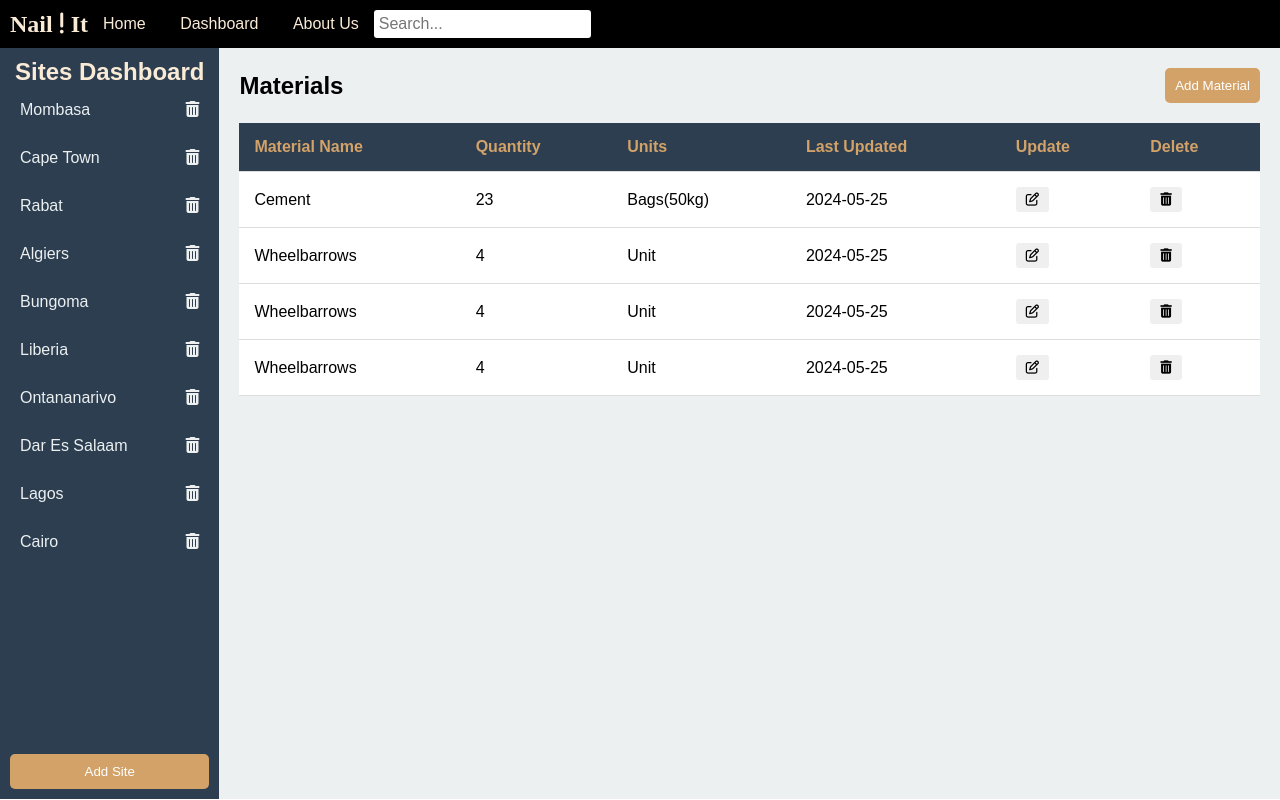
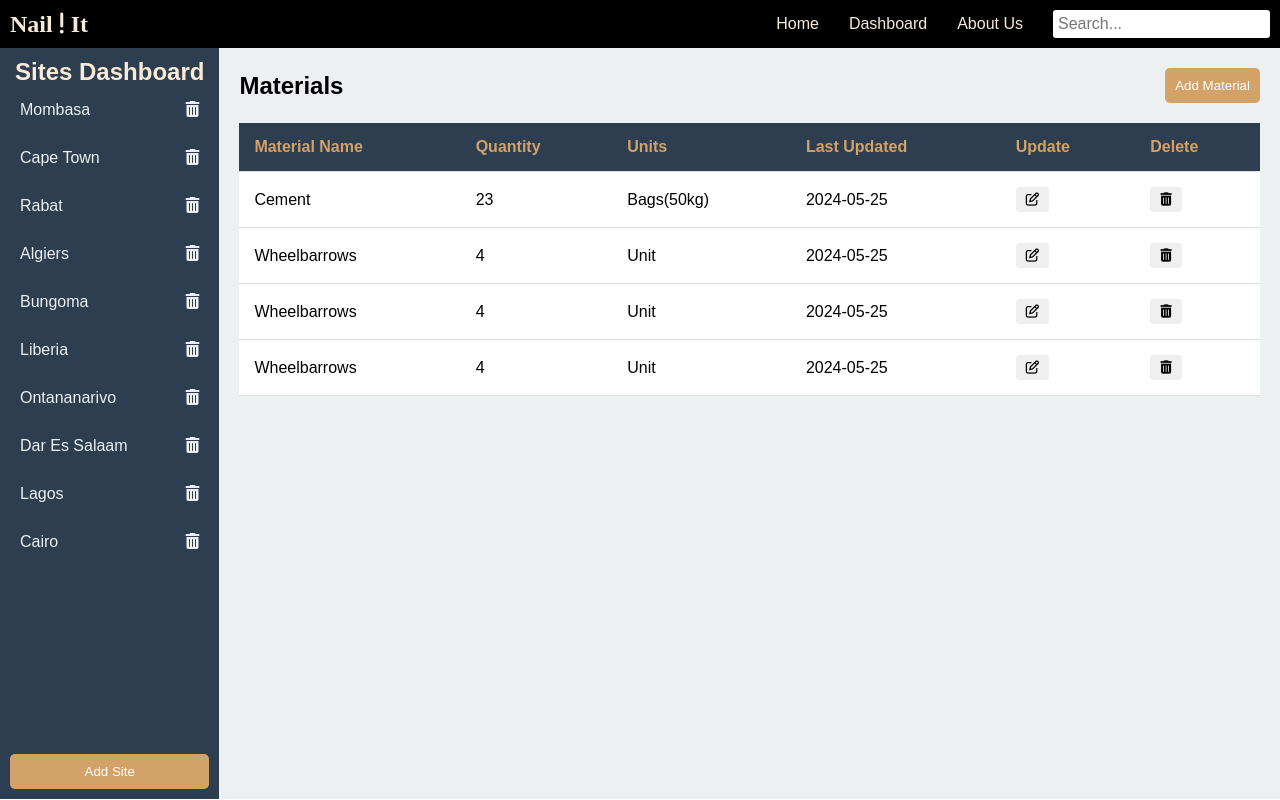
Before and after one commit to Mwandoe-Shali/Nail-It, a plain HTML site: page dashboard.html in a window 1280 px wide. Drawn offline with Linux system fonts and the light colour scheme; files that its build step writes are made by us from their sources; a script that the page names is missing.

Commit message:
chore: Update dashboard page styling and navigation links

```diff
--- a/dashboard.html
+++ b/dashboard.html
@@ -4,7 +4,7 @@
     <meta charset="UTF-8">
     <meta name="viewport" content="width=device-width, initial-scale=1.0">
     <title>Nail It Dashboard</title>
-    <link rel="stylesheet" href="dashboard.css">
+    <link rel="stylesheet" href="styles/dashboard.css">
     <script src="https://kit.fontawesome.com/739d7a3cd3.js" crossorigin="anonymous"></script>
 </head>
 <body>
--- a/styles/dashboard.css
+++ b/styles/dashboard.css
@@ -23,13 +23,21 @@ header {
 
 .nav-bar {
     display: flex;
+    justify-content: space-between;
     align-items: center;
+    width: 100%;
 }
 
 .logo {
     font-size: 24px;
     font-weight: bold;
     font-family: 'Times New Roman', Times, serif;
+}
+
+.nav-links {
+    display: flex;
+    align-items: center;
+    margin-left: auto;
 }
 
 .nav-links a {
@@ -42,6 +50,7 @@ header {
 .search-container {
     display: flex;
     align-items: center;
+    margin-left: 15px;
 }
 
 .search-container input {
```
